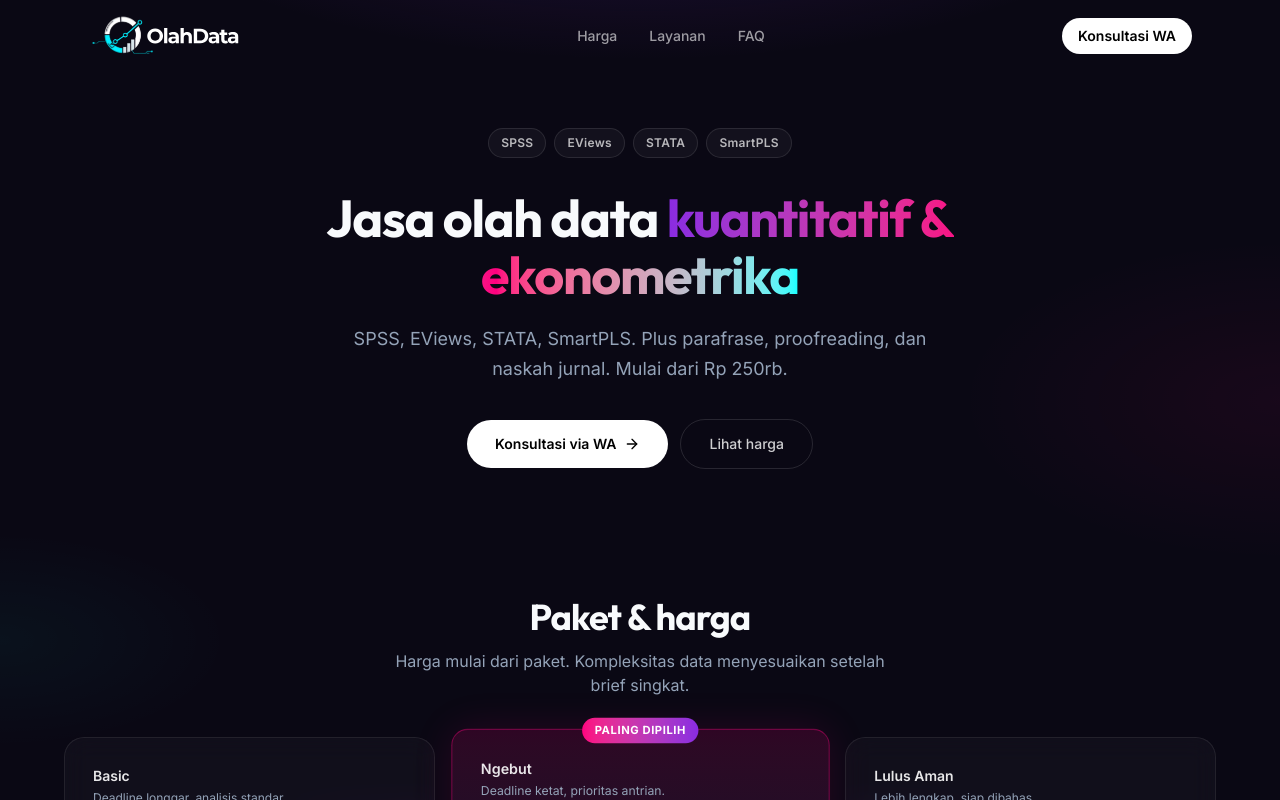
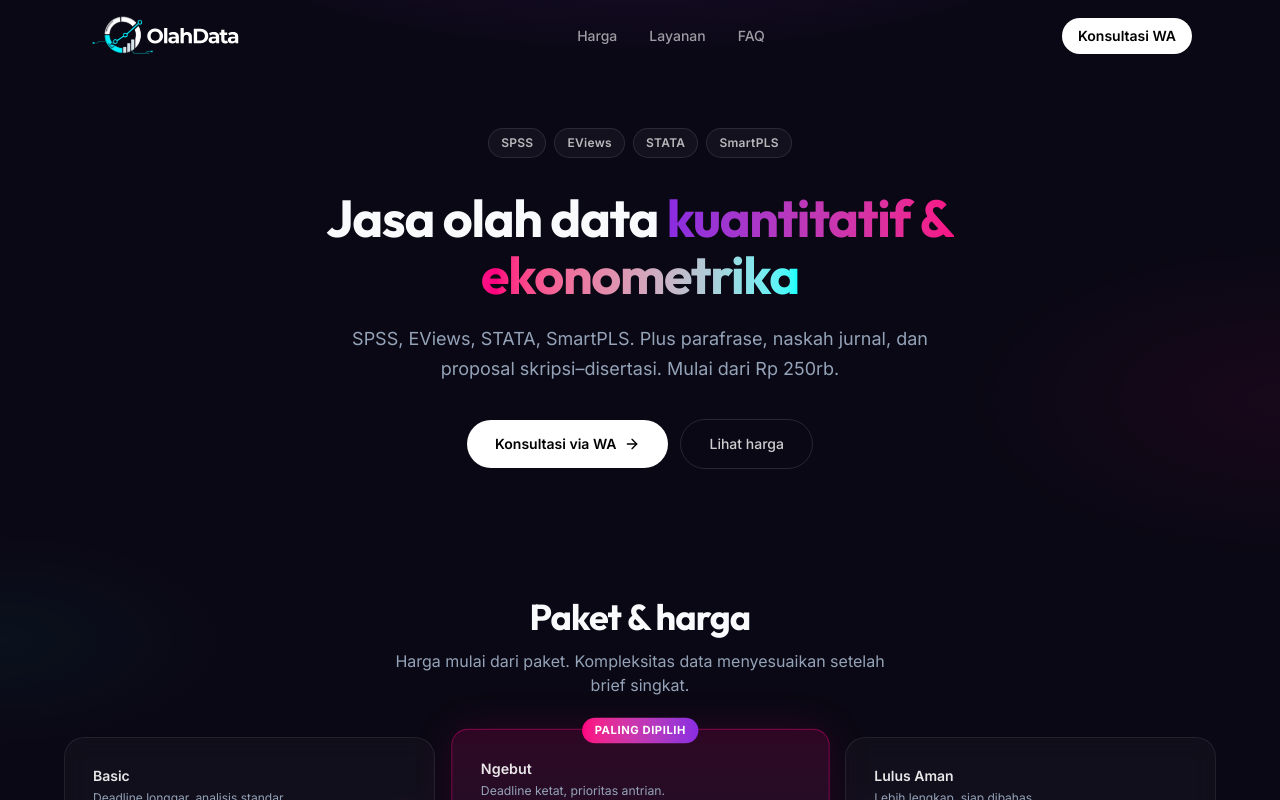
Before and after one commit to erzeddd-dev/landing-page, a Next.js app: page / in a window 1280 px wide. Shown: the top 800 px of the page. Built offline with nearby package versions, Linux system fonts and the light colour scheme.

Commit message:
Add proposal skripsi, tesis, and disertasi menu plus market-based pricing

```diff
--- a/src/components/FAQ.tsx
+++ b/src/components/FAQ.tsx
@@ -8,12 +8,12 @@
   {
     question: "Layanan ini mencakup apa saja?",
     answer:
-      "Fokus: olah data kuantitatif & ekonometrika (SPSS, EViews, STATA, SmartPLS/SEM). Pendukung: parafrase, proofreading, dan naskah jurnal. Detail cakupan disepakati setelah brief (data, model, deadline).",
+      "Fokus: olah data kuantitatif & ekonometrika (SPSS, EViews, STATA, SmartPLS/SEM). Pendukung: parafrase, proofreading, naskah jurnal, plus proposal skripsi, tesis, dan disertasi. Detail cakupan disepakati setelah brief (data, model, deadline).",
   },
   {
     question: "Berapa lama pengerjaan?",
     answer:
-      "Basic sekitar 5-7 hari kerja, Ngebut 1-3 hari kerja, tergantung antrean dan kompleksitas. Estimasi final dikonfirmasi sebelum mulai.",
+      "Olah data: Basic 5–7 hari kerja, Ngebut 1–3 hari kerja. Proposal skripsi 5–7 hari, tesis 7–10 hari, disertasi 10–14 hari. Estimasi final dikonfirmasi sebelum mulai.",
   },
   {
     question: "Bagaimana sistem revisi?",
--- a/src/components/Hero.tsx
+++ b/src/components/Hero.tsx
@@ -41,8 +41,8 @@
           </h1>
 
           <p className="text-text-muted text-base md:text-lg max-w-xl mx-auto mb-9 leading-relaxed">
-            SPSS, EViews, STATA, SmartPLS. Plus parafrase, proofreading, dan
-            naskah jurnal. Mulai dari Rp 250rb.
+            SPSS, EViews, STATA, SmartPLS. Plus parafrase, naskah jurnal, dan
+            proposal skripsi–disertasi. Mulai dari Rp 250rb.
           </p>
 
           <div className="flex flex-col sm:flex-row gap-3 justify-center items-stretch sm:items-center">
```
